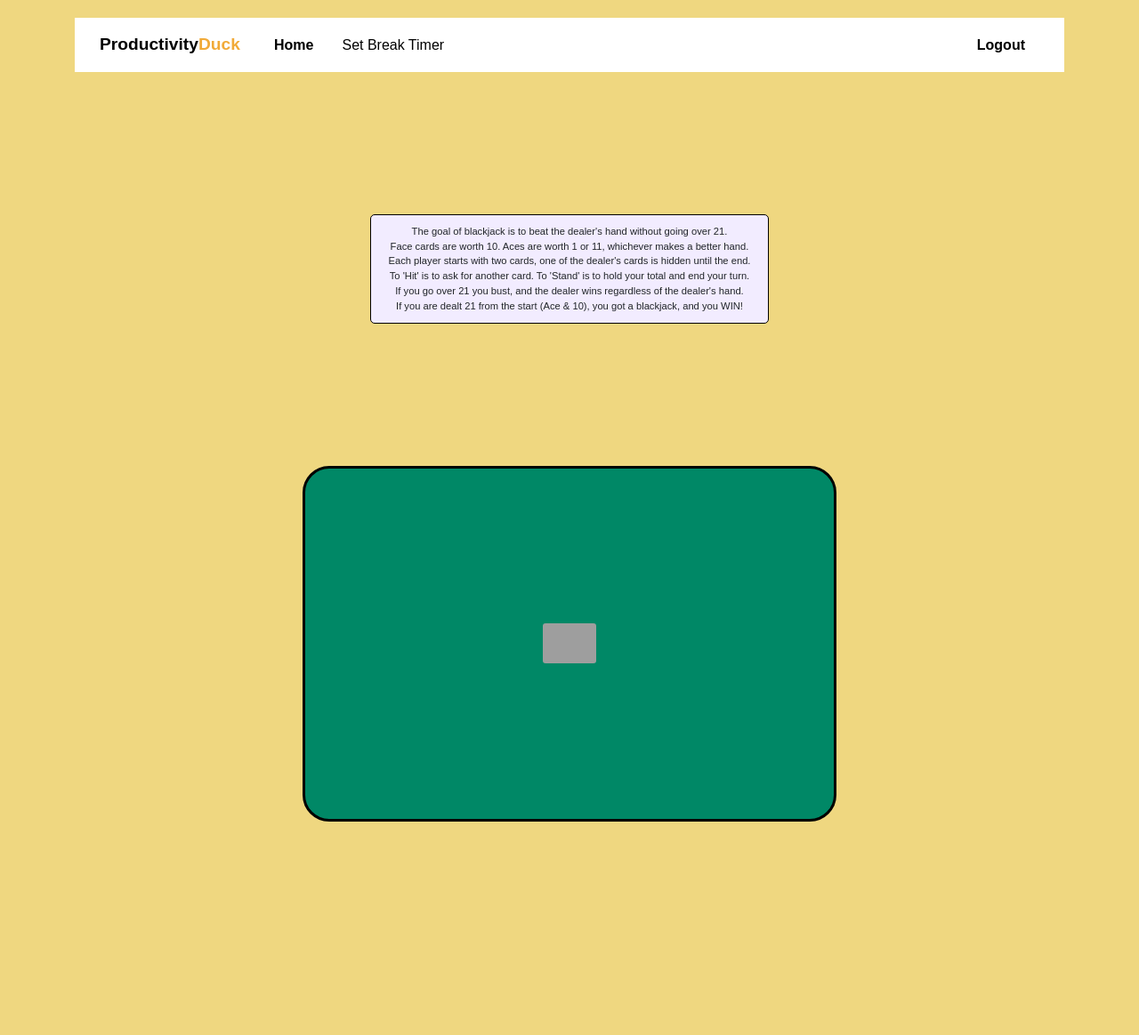
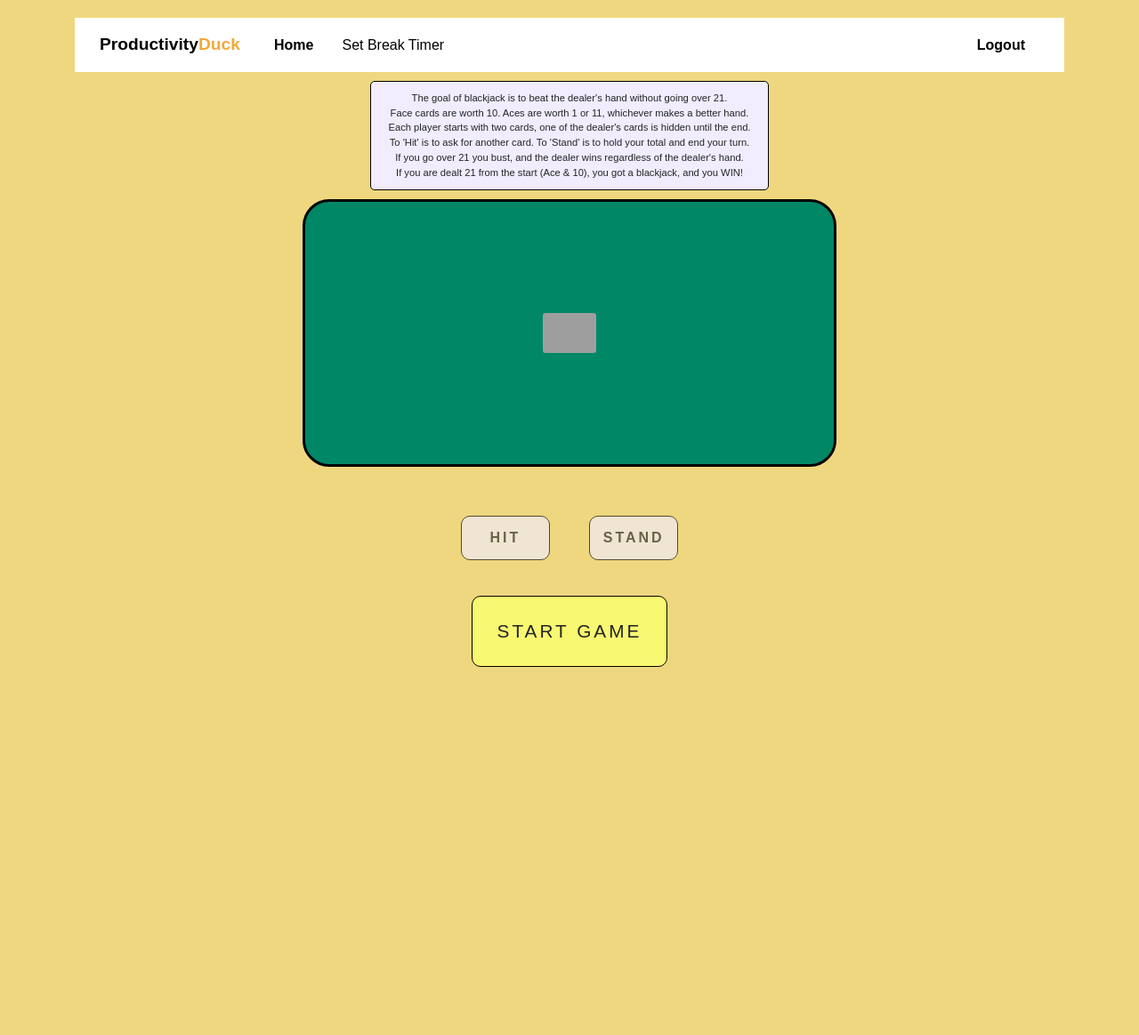
Before and after one commit to chiarapascucci/cfgTeam123, a Flask app: page /blackjack in a window 1280 px wide. Shown: the top 1164 px of the page at 89% size. After the commit the page ends 750 px from the top, so only its background shows below. Run offline with Flask 2, Linux system fonts and the light colour scheme; a user stored in the database is signed in; data that the repository does not hold is empty; parts of the project's set-up code (start-up, migrations or seed data) failed here and were passed over; some libraries are stand-ins or nearby versions; grey boxes are pictures that could not be loaded.

Commit message:
sort blackjack styling, add blackjack test

```diff
--- a/FINALPROJECT/static/main.css
+++ b/FINALPROJECT/static/main.css
@@ -344,6 +344,132 @@ td {
   }
 
 
+/* Blackjack */
+    .blackjack-body {
+      font-family: "Muli", sans-serif;
+      margin: 0;
+      display: flex;
+      flex-direction: column;
+      align-items: center;
+      justify-content: space-between;
+      height: 100vh;
+      background-color: #efd780;
+      padding: 20px;
+      box-sizing: border-box;
+    }
+
+    .rule-list {
+      font-size: 0.7rem;
+      text-align: center;
+      list-style: none;
+      background-color: #f2ecff;
+      padding: 10px 20px;
+      border: 1px solid black;
+      border-radius: 5px;
+    }
+
+    section.blackjack {
+        padding: 10px 10px;
+    }
+
+    section.container-blackjack {
+      width: 600px;
+      height: 400px;
+      background-color: #008866;
+      border-radius: 30px;
+      display: flex;
+      align-items: center;
+      justify-content: center;
+      border: solid 3px black;
+    }
+
+    .table-center,
+    .dealer-score,
+    .player-score {
+      font-size: 1.1rem;
+      padding: 2px;
+    }
+
+    .display-winner {
+      font-size: 2rem;
+      margin-top: 15px;
+      font-weight: bold;
+    }
+
+    .grid-box {
+      display: flex;
+      align-items: center;
+      justify-content: center;
+    }
+
+    .card-img {
+      width: 60px;
+      margin: 15px;
+    }
+
+    .btn {
+      background-color: #f2ecff;
+      border: none;
+      width: 100px;
+      height: 50px;
+      margin-top: 50px;
+      margin-right: 20px;
+      margin-left: 20px;
+      border-radius: 10px;
+      font-family: inherit;
+      text-transform: uppercase;
+      font-weight: bold;
+      letter-spacing: 3px;
+      border: 1px solid black;
+    }
+
+    .btn.hit {
+      margin-top: 10px;
+    }
+
+    .btn.stand {
+      margin-top: 10px;
+    }
+
+    .btn.hit.active {
+      background-color: #ffc75f;
+    }
+
+    .btn.stand.active {
+      background-color: #f9f871;
+    }
+
+    .btn.new-game {
+      background-color: #007ee6;
+      width: 200px;
+    }
+
+    .btn.start {
+      width: 220px;
+      height: 80px;
+      font-size: 1.3rem;
+      font-weight: normal;
+      background-color: #f9f871;
+      margin: 20px;
+      transition: ease 1s;
+    }
+
+    .btn.new-deck.start {
+      width: 200px;
+      height: 50px;
+      font-size: 0.9rem;
+      background-color: #008bb6;
+      margin: 30px;
+    }
+
+    .hidden {
+      background-color: darkgrey;
+      width: 55px;
+      height: 70px;
+      border-radius: 3px;
+      font-size: 0px;
+      border: 1px solid black;
+    }
 
 
 @media only screen and (min-width: 768px) {
--- a/FINALPROJECT/templates/blackjack.html
+++ b/FINALPROJECT/templates/blackjack.html
@@ -1,131 +1,8 @@
 {% extends 'base.html' %}
 
 {% block content %}
-    <style>
-    .blackjack_body {
-      font-family: "Muli", sans-serif;
-      margin: 0;
-      display: flex;
-      flex-direction: column;
-      align-items: center;
-      justify-content: space-between;
-      height: 100vh;
-      background-color: #efd780;
-      padding: 20px;
-      box-sizing: border-box;
-    }
-
-    .rule-list {
-      font-size: 0.7rem;
-      text-align: center;
-      list-style: none;
-      background-color: #f2ecff;
-      padding: 10px 20px;
-      border: 1px solid black;
-      border-radius: 5px;
-    }
-
-    .container-blackjack {
-      width: 600px;
-      height: 400px;
-      background-color: #008866;
-      border-radius: 30px;
-      display: flex;
-      align-items: center;
-      justify-content: center;
-      border: solid 3px black;
-    }
-
-    .table-center,
-    .dealer-score,
-    .player-score {
-      font-size: 1.1rem;
-      padding: 2px;
-    }
-
-    .display-winner {
-      font-size: 2rem;
-      margin-top: 15px;
-      font-weight: bold;
-    }
-
-    .grid-box {
-      display: flex;
-      align-items: center;
-      justify-content: center;
-    }
-
-    .card-img {
-      width: 60px;
-      margin: 15px;
-    }
-
-    .btn {
-      background-color: #f2ecff;
-      border: none;
-      width: 100px;
-      height: 50px;
-      margin-top: 50px;
-      margin-right: 20px;
-      margin-left: 20px;
-      border-radius: 10px;
-      font-family: inherit;
-      text-transform: uppercase;
-      font-weight: bold;
-      letter-spacing: 3px;
-      border: 1px solid black;
-    }
-
-    .btn.hit {
-      margin-top: 10px;
-    }
-
-    .btn.stand {
-      margin-top: 10px;
-    }
-
-    .btn.hit.active {
-      background-color: #ffc75f;
-    }
-
-    .btn.stand.active {
-      background-color: #f9f871;
-    }
-
-    .btn.new-game {
-      background-color: #007ee6;
-      width: 200px;
-    }
-
-    .btn.start {
-      width: 220px;
-      height: 80px;
-      font-size: 1.3rem;
-      font-weight: normal;
-      background-color: #f9f871;
-      margin: 20px;
-      transition: ease 1s;
-    }
-
-    .btn.new-deck.start {
-      width: 200px;
-      height: 50px;
-      font-size: 0.9rem;
-      background-color: #008bb6;
-      margin: 30px;
-    }
-
-    .hidden {
-      background-color: darkgrey;
-      width: 55px;
-      height: 70px;
-      border-radius: 3px;
-      font-size: 0px;
-      border: 1px solid black;
-    }
-    </style>
-    <body class="blackjack_body">
-        <section class="rules">
+    <body class="blackjack-body">
+        <section class="blackjack rules">
         <ul class="rule-list">
             <li>The goal of blackjack is to beat the dealer's hand without going over 21.</li>
             <li>Face cards are worth 10. Aces are worth 1 or 11, whichever makes a better hand.</li>
@@ -135,7 +12,7 @@
             <li>If you are dealt 21 from the start (Ace & 10), you got a blackjack, and you WIN!</li>
         </ul>
     </section>
-    <section class="container-blackjack">
+    <section class="blackjack container-blackjack">
         <div class="grid-wrap">
             <div class="grid-box dealer-score">
                 <div id="dealer-score-value"></div>
@@ -150,17 +27,18 @@
             <div id="players-hand"></div>
         </div>
     </section>
-    <section class="winner">
+    <section class="blackjack winner">
         <div class="display-winner" id="display-winner"></div>
     </section>
-    <section class="btn-container">
+    <section class="blackjack btn-container">
         <button class="btn hit" id="hit" onclick="playerHit()" disabled=true>hit</button>
         <button class="btn stand" id="stand" onclick="playerStand()" disabled=true>stand</button>
     </section>
-    <section class="btn-container">
+    <section class="blackjack btn-container">
         <button class="btn start" id="new-deck" onclick=startGame()>start game</button>
     </section>
-    <div id="game-state" hidden></div>
+        <div id="game-state" hidden></div>
+
     <script src="../static/blackjack_ajax.js"></script>
     </body>
 
```
Also changed, not shown: FINALPROJECT/games/test_blackjack.py (+11 -4 lines).
